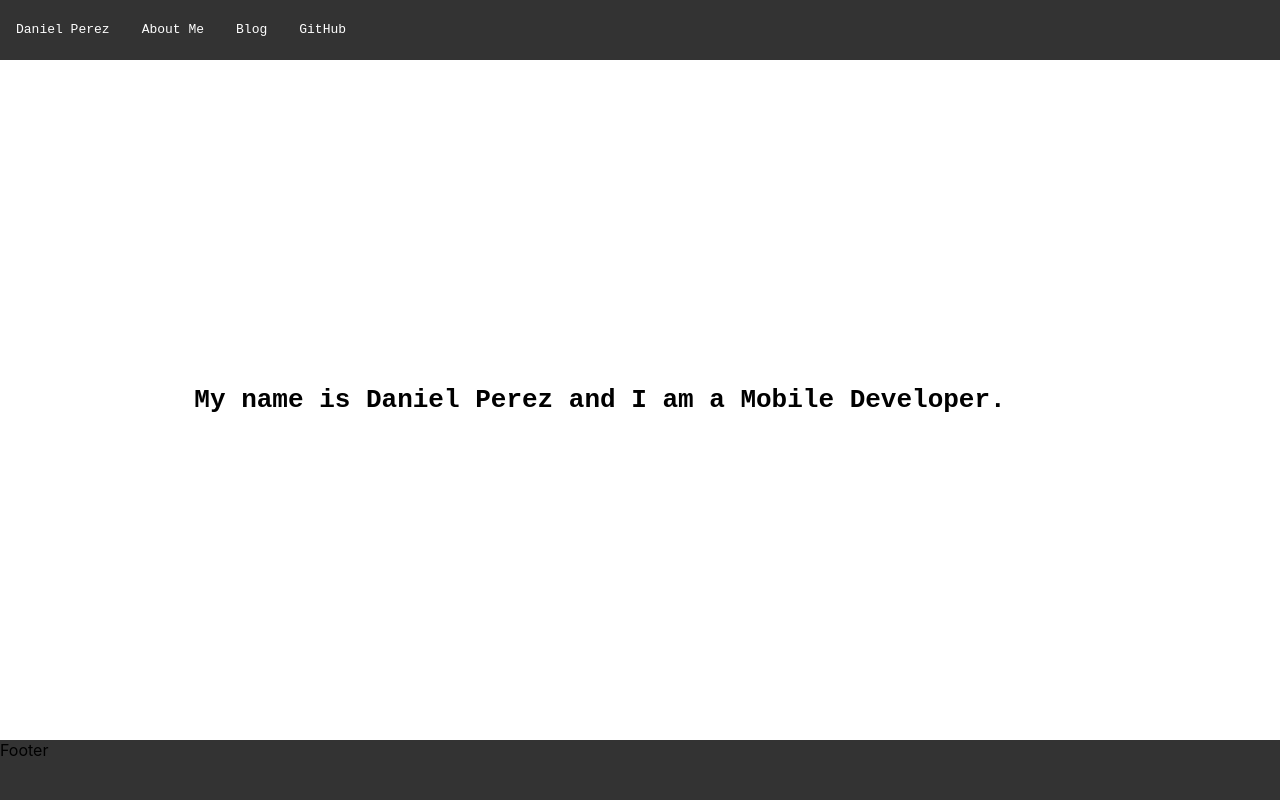
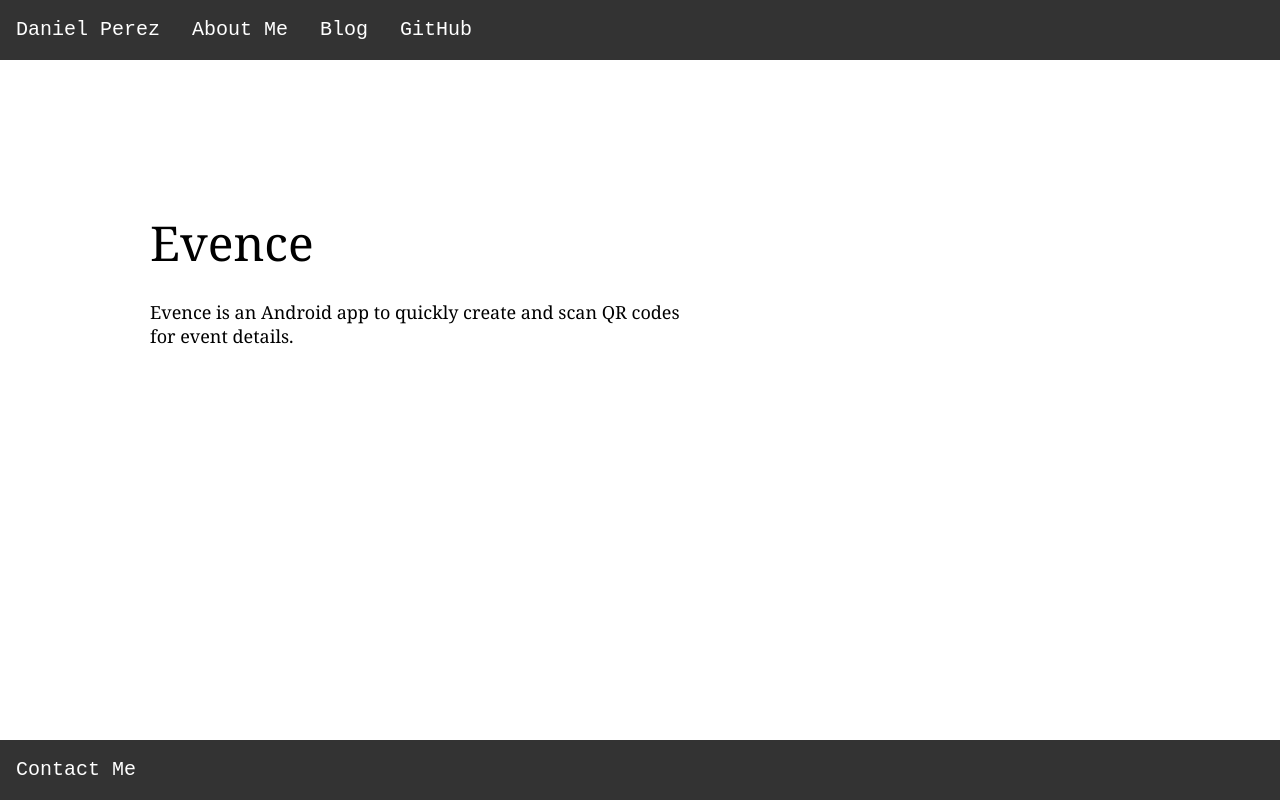
Before and after one commit to danielPerez97/website, a React (Create React App) app: page / in a window 1280 px wide. Built offline with nearby package versions, Linux system fonts and the light colour scheme.

Commit message:
Applied lint rules and added the ProjectCard.jsx file

```diff
--- a/src/App.jsx
+++ b/src/App.jsx
@@ -3,20 +3,27 @@ import { Route, BrowserRouter } from 'react-router-dom';
 import styled from 'styled-components';
 import GradleBasics from './posts/GradleBasics.md';
 import JetpackMusings from './posts/JetpackMusings.md';
-import AboutMe from './components/AboutMe';
 import Header from './components/Header';
 import BlogList from './components/BlogList';
 import BlogPost from './components/BlogPost';
 import Footer from './components/Footer';
+import ProjectCard from './components/ProjectCard';
 
-const Container = styled.div`
-    display: flex;
-    flex-Direction: column;
-    height: calc(100vh - 120px);
-    justify-content: center;
-    align-items: center;
-    width: calc(100vw - 80px);
-  `;
+const ContentContainer = styled.div`
+  display: flex;
+  flex-flow: column;
+  flex-direction: column;
+  height: calc(100vh - 120px);
+  justify-content: start;
+  align-items: start;
+  width: calc(100vw - 80px);
+`;
+
+const AppContainer = styled.div`
+  display: flex;
+  flex-direction: column;
+  min-height: 100vh;
+`;
 
 function App() {
   const [posts, setPosts] = useState([]);
@@ -44,11 +51,20 @@ function App() {
   }, []);
 
   return (
-    <div>
+    <AppContainer>
       <BrowserRouter>
         <Header />
-        <Container>
-          <Route path="/" exact component={AboutMe} />
+        <ContentContainer>
+          <Route
+            path="/"
+            exact
+            render={() => (
+              <ProjectCard
+                projectName="Evence"
+                projectDescription="Evence is an Android app to quickly create and scan QR codes for event details."
+              />
+            )}
+          />
           <Route
             path="/blog"
             exact
@@ -63,10 +79,10 @@ function App() {
               />
             )}
           />
-        </Container>
+        </ContentContainer>
         <Footer />
       </BrowserRouter>
-    </div>
+    </AppContainer>
   );
 }
 
--- a/src/components/AboutMe.jsx
+++ b/src/components/AboutMe.jsx
@@ -2,11 +2,16 @@ import React from 'react';
 import styled from 'styled-components';
 
 const Banner = styled.h1`
-    font-family: monospace;
-  `;
+  font-family: monospace;
+`;
 
 const AboutMe = () => (
-  <Banner>My name is Daniel Perez and I am a Mobile Developer.</Banner>
+  <Banner>
+    My name is Daniel Perez. By trade I am an Android Developer well-versed in Kotlin,
+    Dagger 2/Hilt, Retrofit, OkHttp, and Jetpack Compose. I was a Systems Engineer at Walmart
+    working on Active Directory until I moved over to Govenda to become an Android engineer.
+    I am known to dabble with Rust on occasion as well.
+  </Banner>
 );
 
 export default AboutMe;
--- a/src/components/BlogList.jsx
+++ b/src/components/BlogList.jsx
@@ -19,7 +19,10 @@ const BlogList = ({ blogs }) => (
   <div>
     <UnorderedList>
       {
-          blogs.map(({ id, title }) => (
+        blogs.map(({
+          id,
+          title,
+        }) => (
           <ListItem key={id}>
             <Link to={`/blog/${id}`}>{title}</Link>
           </ListItem>
--- a/src/components/BlogPost.jsx
+++ b/src/components/BlogPost.jsx
@@ -4,17 +4,19 @@ import PropTypes from 'prop-types';
 import styled from 'styled-components';
 
 const BlogPostContainer = styled.div`
+  left: 10pc;
   display: flex;
-    flex-direction: column;
-    justify-content: center;
-    align-items: center;
-    padding: 5px;
+  width: 600px;
+  flex-direction: row;
+  justify-content: start;
+  align-items: flex-start;
+  padding: 10px;
 `;
 
 const MarkDownContainer = styled.div`
   display: flex;
   flex-direction: column;
-    justify-content: center;
+  justify-content: start;
   align-items: flex-start;
   font-family: monospace;
 `;
--- a/src/components/Footer.jsx
+++ b/src/components/Footer.jsx
@@ -1,7 +1,8 @@
 import React from 'react';
-import styled from 'styled-components';
+import styled, { css } from 'styled-components';
 
 const FooterContainer = styled.div`
+  margin-top: auto;
   height: 60px;
 `;
 
@@ -16,10 +17,39 @@ const StyledUnorderedList = styled.ul`
   height: 100%;
 `;
 
+const ListItem = styled.li`
+  float: left;
+  height: 100%;
+`;
+
+const BaseStyledLinkAndP = css`
+  display: block;
+  height: 60px;
+  color: white;
+  text-align: center;
+  padding-left: 16px;
+  padding-right: 16px;
+  text-decoration: none;
+  font-family: monospace;
+  line-height: 60px;
+  margin: 0;
+`;
+
+const StyledA = styled.a`
+  ${BaseStyledLinkAndP};
+  font-size: 20px;
+`;
+
+// const StyledLink = styled(Link)`
+//     ${BaseStyledLinkAndP}
+//   `;
+
 const Footer = () => (
   <FooterContainer>
     <StyledUnorderedList>
-      Footer
+      <ListItem>
+        <StyledA>Contact Me</StyledA>
+      </ListItem>
     </StyledUnorderedList>
   </FooterContainer>
 );
--- a/src/components/Header.jsx
+++ b/src/components/Header.jsx
@@ -3,6 +3,8 @@ import { Link } from 'react-router-dom';
 import styled, { css } from 'styled-components';
 
 const HeaderContainer = styled.div`
+  position: sticky;
+  top: 0;
   height: 60px;
 `;
 
@@ -27,20 +29,20 @@ const BaseStyledLinkAndP = css`
   height: 60px;
   color: white;
   text-align: center;
-    padding-left: 16px;
-    padding-right: 16px;
+  margin-left: 16px;
+  margin-right: 16px;
   text-decoration: none;
   font-family: monospace;
   line-height: 60px;
-    margin: 0;
+  font-size: 20px;
 `;
 
 const StyledA = styled.a`
-    ${BaseStyledLinkAndP}
+  ${BaseStyledLinkAndP};
 `;
 
 const StyledLink = styled(Link)`
-    ${BaseStyledLinkAndP}
+  ${BaseStyledLinkAndP};
 `;
 
 const Header = () => (
--- /dev/null
+++ b/src/components/ProjectCard.jsx
@@ -0,0 +1,46 @@
+import React from 'react';
+import PropTypes from 'prop-types';
+import styled from 'styled-components';
+
+const CardContainer = styled.div`
+  padding: 10%;
+  border-width: 3px;
+  margin: 5px;
+  height: 1000px;
+  width: 563px;
+`;
+
+const ProjectName = styled.div`
+  font-family: Georgia, serif;
+  font-size: xxx-large;
+  margin-top: 25px;
+  margin-left: 25px;
+`;
+
+const ProjectDescription = styled.div`
+  font-family: Georgia, serif;
+  font-size: large;
+  margin-top: 25px;
+  margin-left: 25px;
+`;
+
+const ProjectCard = ({
+  projectName,
+  projectDescription,
+}) => (
+  <CardContainer>
+    <ProjectName>
+      {projectName}
+    </ProjectName>
+    <ProjectDescription>
+      {projectDescription}
+    </ProjectDescription>
+  </CardContainer>
+);
+
+ProjectCard.propTypes = {
+  projectName: PropTypes.string.isRequired,
+  projectDescription: PropTypes.string.isRequired,
+};
+
+export default ProjectCard;
--- a/src/posts/GradleBasics.md
+++ b/src/posts/GradleBasics.md
@@ -1,15 +1,14 @@
-### Gradle Basics
-Gradle is a controversial tool, if /r/androiddev is to be trusted.
-Still, every Android Developer has used it by now and I'm here to
-try and convince you to use Gradle modules.
+# Gradle Basics
 
-### What is a module?
-It's a library. That's it. No really, a module is a library that
-resides within your Gradle project. Nobody else except you can
-throw your module/library into their `dependencies` block, but you
-can. This can be achieved similarly to what you're already used to,
-just call the `project` function inside the `dependencies` function,
-then specify your module as a string.
+Gradle is a controversial tool, if /r/androiddev is to be trusted. Still, every Android Developer has used it by now and
+I'm here to try and convince you to use Gradle modules.
+
+# What is a module?
+
+It's a library. That's it. No really, a module is a library that resides within your Gradle project. Nobody else except
+you can throw your module/library into their `dependencies` block, but you can. This can be achieved similarly to what
+you're already used to, just call the `project` function inside the `dependencies` function, then specify your module as
+a string.
 
 Kotlin:
 `implementation( project( "my-module-name" ) )`
@@ -18,21 +17,21 @@ Groovy:
 `implementation project 'my-module-name''`
 
 Have you ever seen that mysterious settings.gradle(or settings.gradle.kts)
-file? That is where you specify modules inside your project. In
-the above example, that is where we would specify "my-module-name" so that
-the `project` function knows what it's looking for.
+file? That is where you specify modules inside your project. In the above example, that is where we would specify "
+my-module-name" so that the `project` function knows what it's looking for.
 
-### Why should I use them?
+# Why should I use them?
+
 Early in my Android development journey, I ran into a common problem:
-I could not structure my code. I could write code, this was evidenced
-way-too-big activity classes with multiple instances of duplicated code.
+I could not structure my code. I could write code, this was evidenced way-too-big activity classes with multiple
+instances of duplicated code.
 
-#### Dependencies
+# Dependencies
+
 "Gradle is the tool I dump my libraries into." True
 
 "Gradle seems to"
 
+#### Structure
 
-#### Structure
-Goal: To Simplify Gradle by introducing modules
-Audience: Someone who has used gradle, but hasn't used modules.
+Goal: To Simplify Gradle by introducing modules Audience: Someone who has used gradle, but hasn't used modules.
```
Also changed, not shown: public/index.html (+5 -5 lines), src/posts/AndroidJourney.md (+13 -16 lines), src/posts/JetpackMusings.md (+1 -0 lines), .eslintrc.json. Lines whose indentation alone changed are shown as unchanged.
